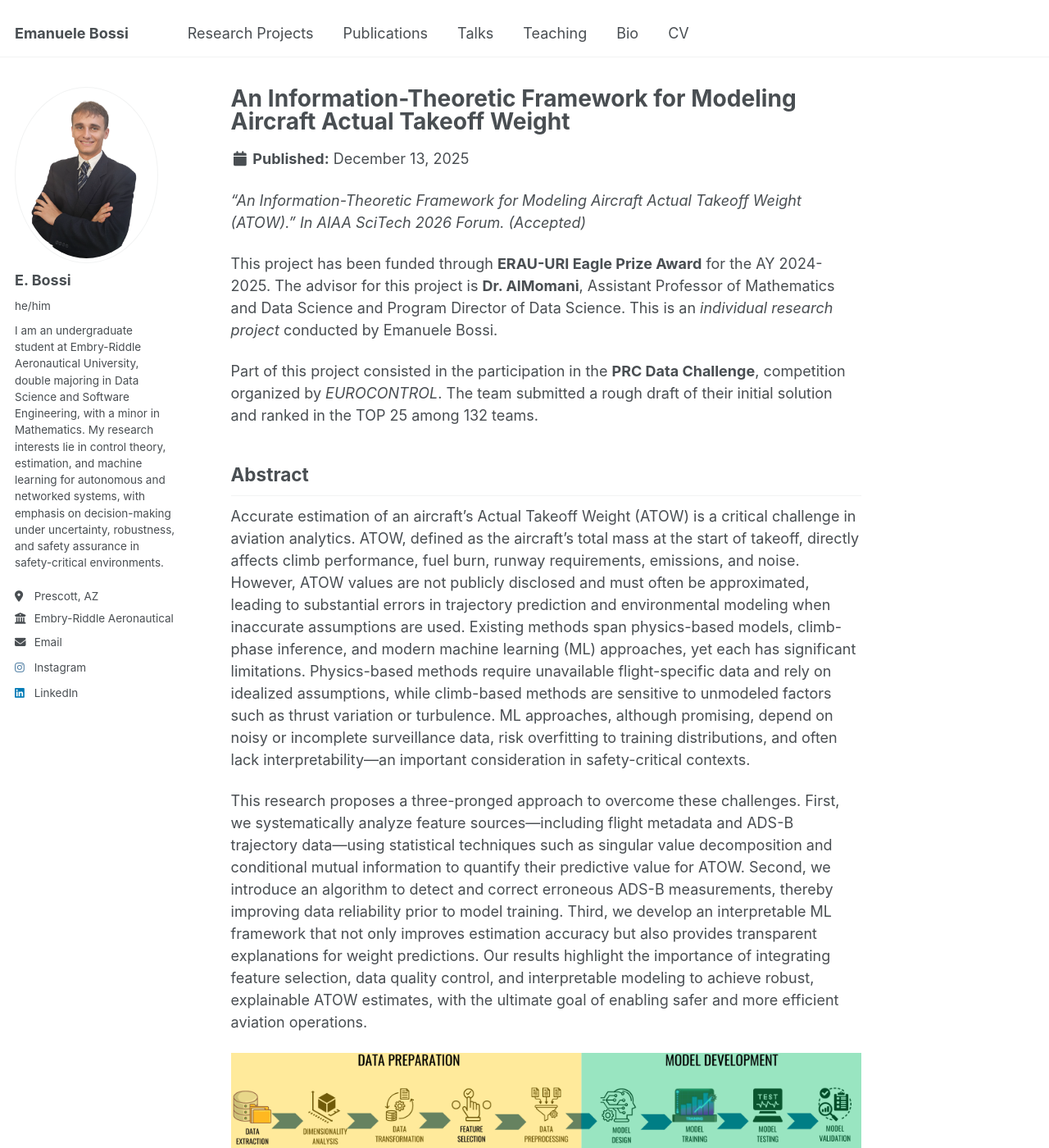
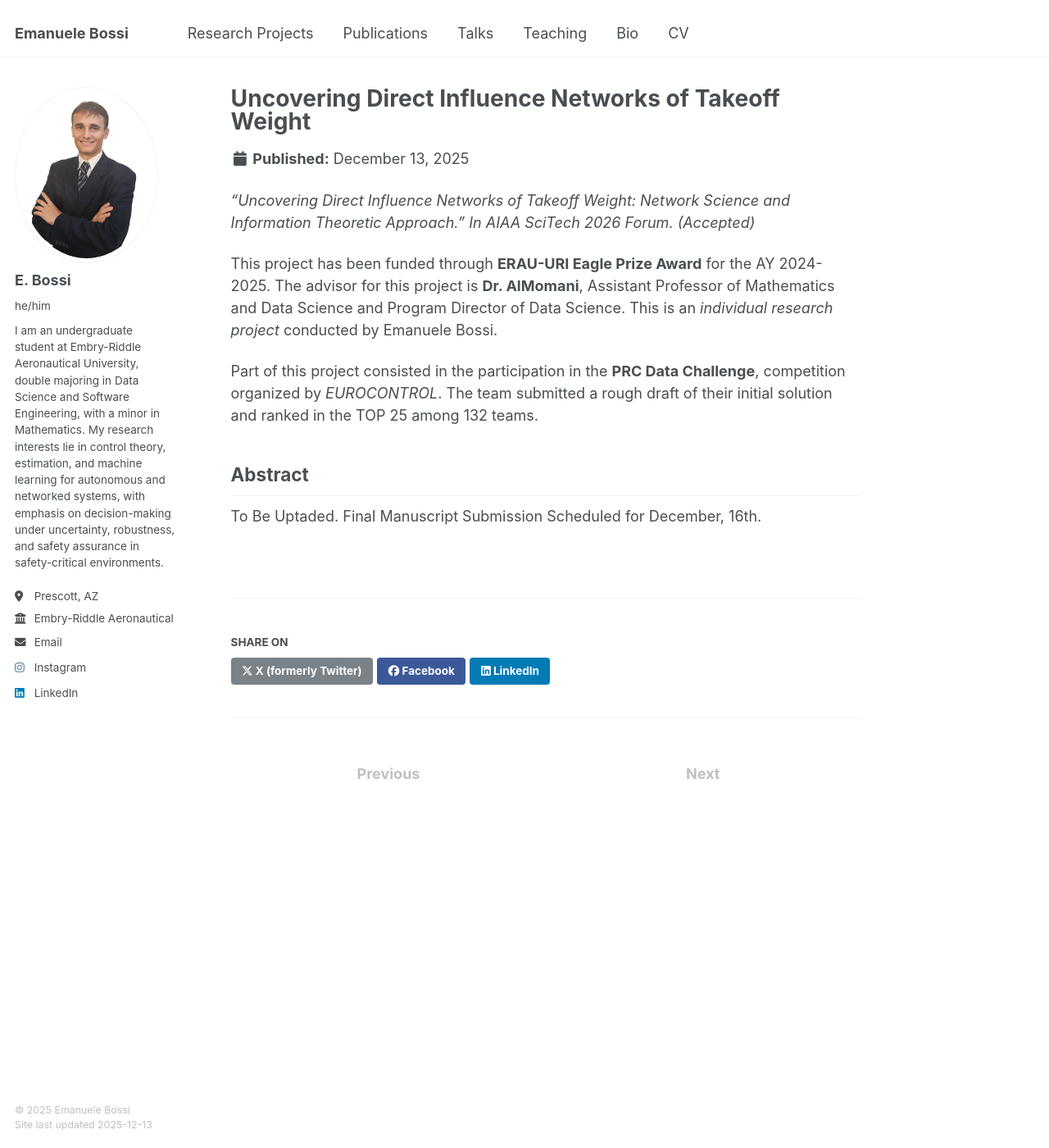
Before and after one commit to bossiemanuele/bossiemanuele.github.io, a Jekyll site: the page built from _portfolio/03_ATOW.md, in a window 1280 px wide and 1400 px high. Shown: the whole window at 82% size. Built offline with Jekyll 4.4.1, drawn with Linux system fonts in a browser that asks for light colours.

Commit message:
Update 03_ATOW.md

```diff
--- a/_portfolio/03_ATOW.md
+++ b/_portfolio/03_ATOW.md
@@ -1,10 +1,10 @@
 ---
-title: "An Information-Theoretic Framework for Modeling Aircraft Actual Takeoff Weight "
+title: "Uncovering Direct Influence Networks of Takeoff Weight"
 excerpt: "This research develops an interpretable machine learning framework to estimate aircraft Actual Takeoff Weight (ATOW) using flight metadata and ADS-B data, supported by feature analysis and error correction. The approach improves accuracy, robustness, and transparency over existing methods, enabling safer and more efficient aviation operations."
 collection: portfolio
 ---
 
-*"An Information-Theoretic Framework for Modeling Aircraft Actual Takeoff Weight (ATOW)." In AIAA SciTech 2026 Forum. (Accepted)*
+*"Uncovering Direct Influence Networks of Takeoff Weight: Network Science and Information Theoretic Approach." In AIAA SciTech 2026 Forum. (Accepted)*
 
 This project has been funded through **ERAU-URI Eagle Prize Award** for the AY 2024-2025. The advisor for this project is **Dr. AlMomani**, Assistant Professor of Mathematics and Data Science and Program Director of Data Science. This is an *individual research project* conducted by Emanuele Bossi.
 
@@ -12,8 +12,4 @@ Part of this project consisted in the participation in the **PRC Data Challenge*
 
 ## Abstract
 
-Accurate estimation of an aircraft’s Actual Takeoff Weight (ATOW) is a critical challenge in aviation analytics. ATOW, defined as the aircraft’s total mass at the start of takeoff, directly affects climb performance, fuel burn, runway requirements, emissions, and noise. However, ATOW values are not publicly disclosed and must often be approximated, leading to substantial errors in trajectory prediction and environmental modeling when inaccurate assumptions are used. Existing methods span physics-based models, climb-phase inference, and modern machine learning (ML) approaches, yet each has significant limitations. Physics-based methods require unavailable flight-specific data and rely on idealized assumptions, while climb-based methods are sensitive to unmodeled factors such as thrust variation or turbulence. ML approaches, although promising, depend on noisy or incomplete surveillance data, risk overfitting to training distributions, and often lack interpretability—an important consideration in safety-critical contexts.
-
-This research proposes a three-pronged approach to overcome these challenges. First, we systematically analyze feature sources—including flight metadata and ADS-B trajectory data—using statistical techniques such as singular value decomposition and conditional mutual information to quantify their predictive value for ATOW. Second, we introduce an algorithm to detect and correct erroneous ADS-B measurements, thereby improving data reliability prior to model training. Third, we develop an interpretable ML framework that not only improves estimation accuracy but also provides transparent explanations for weight predictions. Our results highlight the importance of integrating feature selection, data quality control, and interpretable modeling to achieve robust, explainable ATOW estimates, with the ultimate goal of enabling safer and more efficient aviation operations.
-
-<img src='/images/ATOW Flowchart.png'>
+To Be Uptaded. Final Manuscript Submission Scheduled for December, 16th.
```
